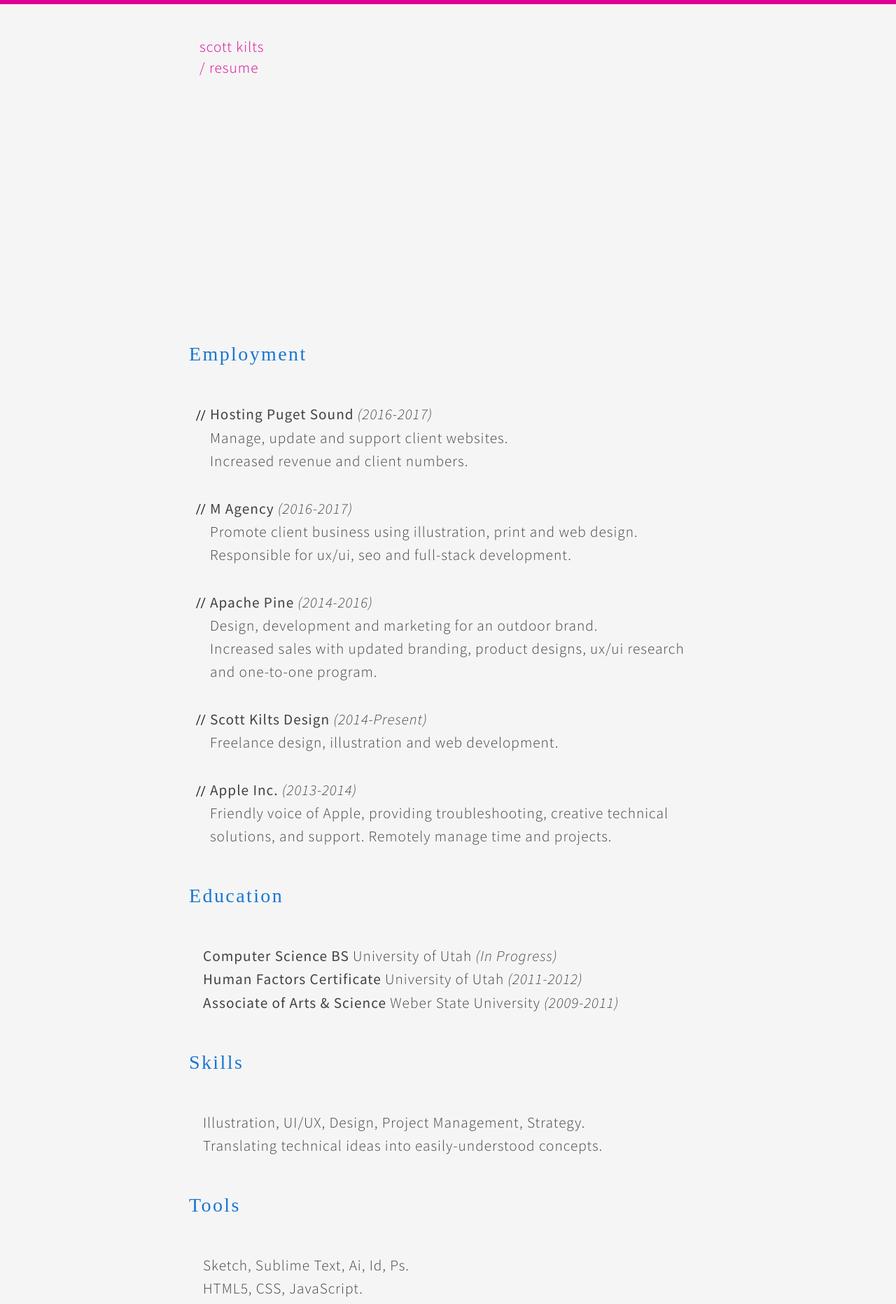
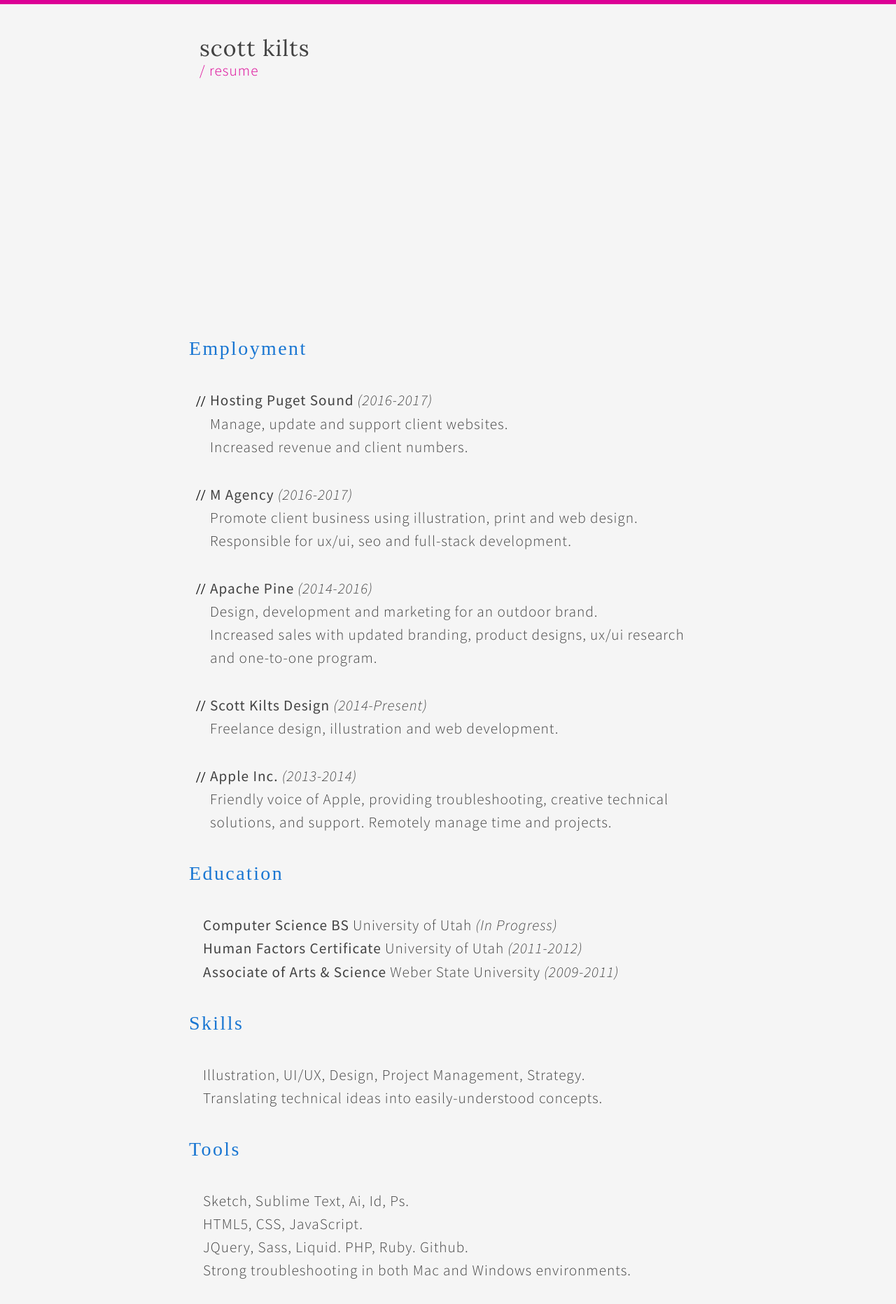
Before and after one commit to sjkilts/sjkilts.github.iold, a Jekyll site: the page built from _pages/resume/index.md, in a window 1280 px wide. Shown: the top 1863 px of the page at 70% size. Built offline with Jekyll 4.4.1, drawn with Linux system fonts in a browser that asks for light colours; some web fonts are replaced.

Commit message:
/resume nav

```diff
--- a/_includes/head.html
+++ b/_includes/head.html
@@ -8,6 +8,7 @@
 
   <link href="https://fonts.googleapis.com/css?family=Podkova:400,700" rel="stylesheet">
   <link href="https://fonts.googleapis.com/css?family=Source+Sans+Pro:300,300i,400,600" rel="stylesheet">
+  <link href="https://fonts.googleapis.com/css?family=Lora" rel="stylesheet">
 
   <link rel="stylesheet" href="{{ "/assets/main.css" | relative_url }}">
   <link rel="canonical" href="{{ page.url | replace:'index.html','' | absolute_url }}">
--- a/_sass/header-nav.scss
+++ b/_sass/header-nav.scss
@@ -23,10 +23,18 @@ ul#header-nav {
 
 	& li.sk {
 		line-height: 2rem;
+		font-family: 'Lora', serif;
+		font-size: 2rem;
+		line-height: 2.25rem;
+		color: $text !important;
 
-		& a:hover {
-			font-weight: 300 !important;
+		& a {
 			color: $text !important;
+
+			&:hover {
+				//font-weight: 300 !important;
+				color: $ltBlue !important;
+			}
 		}
 	}
 }
--- a/_sass/resume.scss
+++ b/_sass/resume.scss
@@ -29,7 +29,7 @@
 		color: $ltBlue;
 		font-size: 1.75rem;
 		letter-spacing: .15rem;
-		padding: 1.75rem 0;
+		padding: 1rem 0;
 		font-weight: 400;
 	}
 
```
